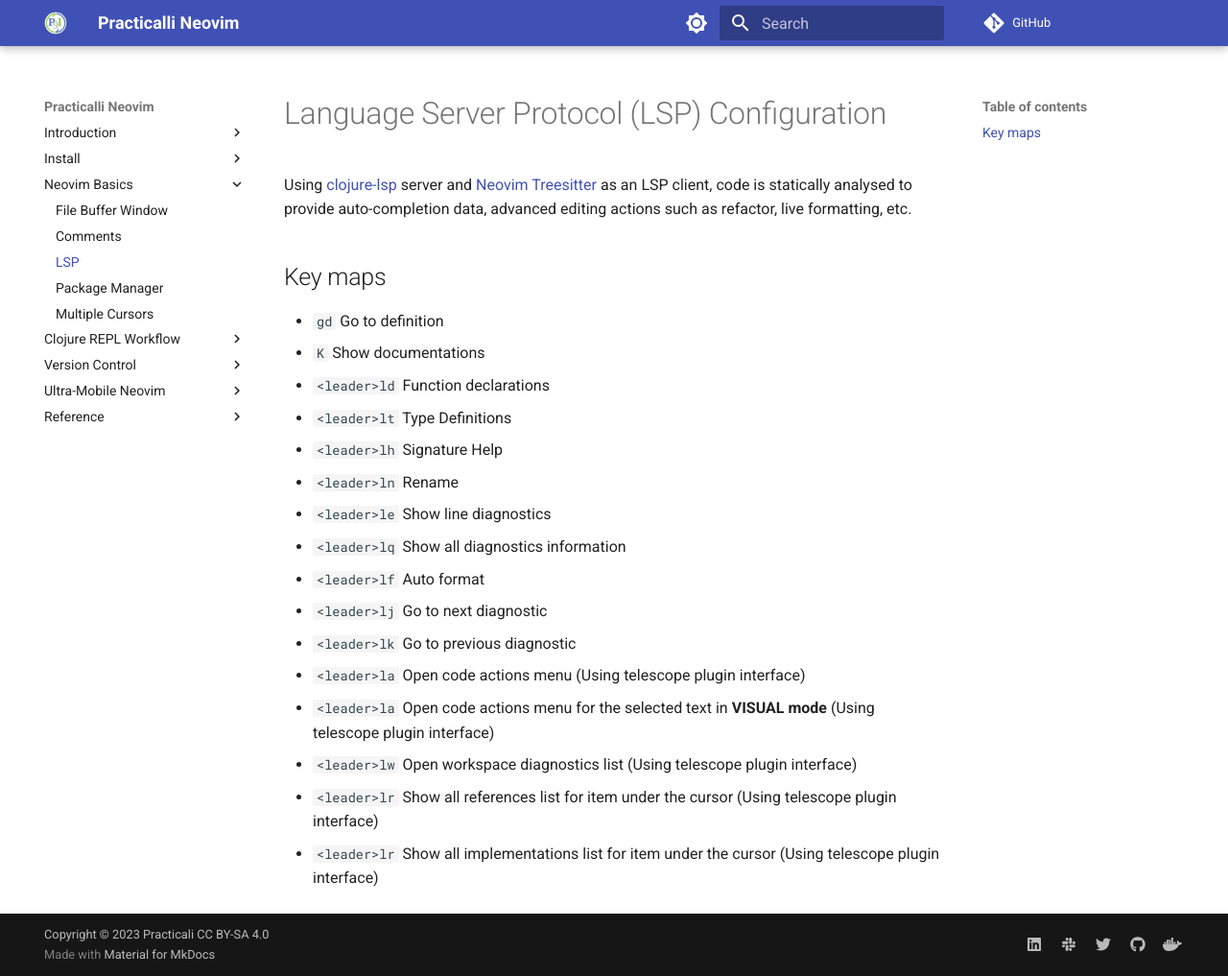
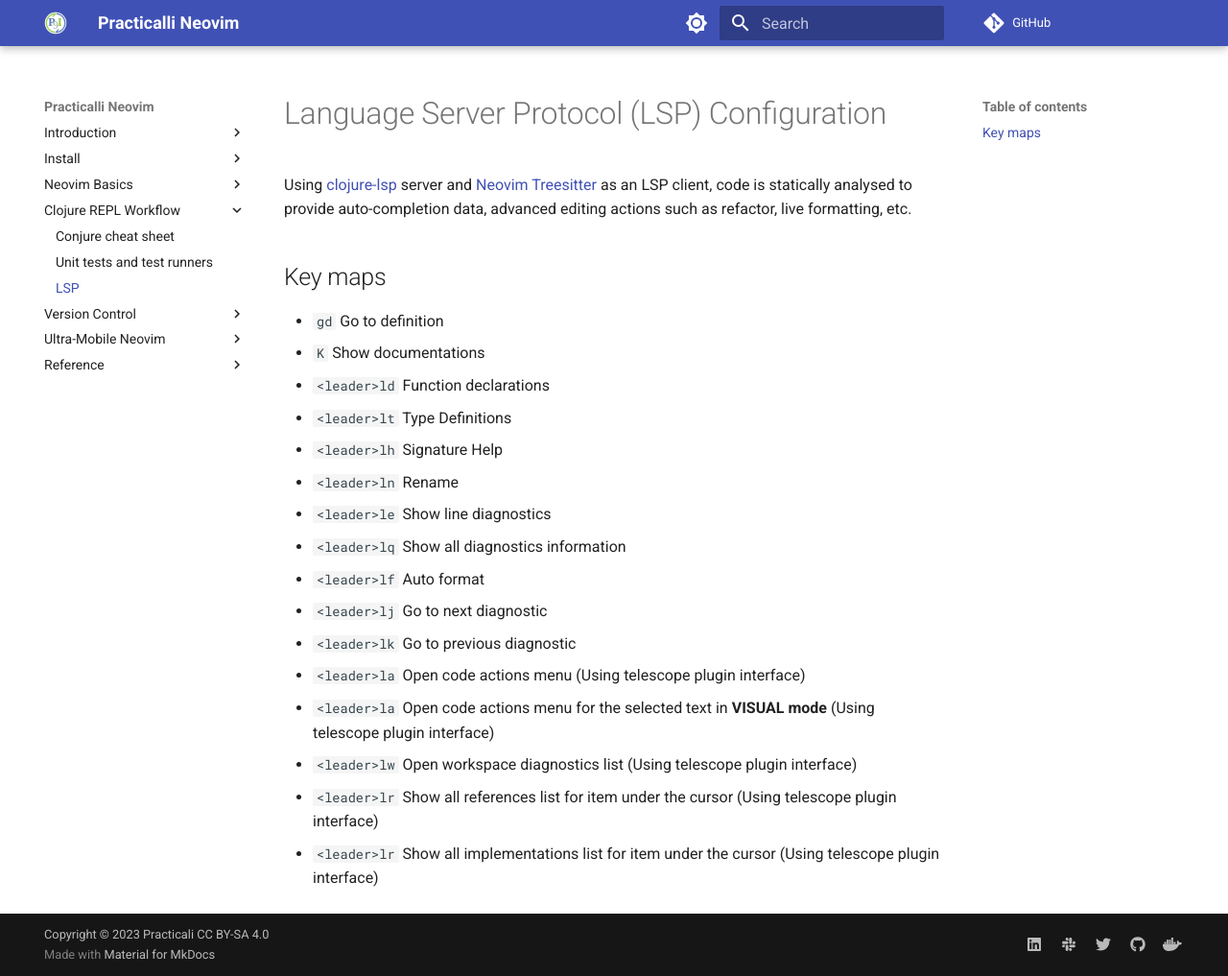
Before and after one commit to practicalli/neovim, an MkDocs documentation site: the page built from docs/repl-driven-development/language-server-protocol.md, in a window 1280 px wide and 1017 px high. Shown: the whole window at 96% size. Built offline with MkDocs 1.6.1 and Material for MkDocs 9.7.7, drawn with Linux system fonts in a browser that asks for light colours; comment, search, counter and statistics services are not loaded.

Commit message:
clojure: include lsp page from neovim-basics

```diff
--- a/mkdocs.yml
+++ b/mkdocs.yml
@@ -34,13 +34,13 @@
       - neovim-basics/index.md
       - File Buffer Window: neovim-basics/files-buffers-windows.md
       - Comments: neovim-basics/comments.md
-      - LSP: neovim-basics/language-server-protocol.md
       - Package Manager: neovim-basics/package-management.md
       - Multiple Cursors: neovim-basics/multiple-cursors.md
   - Clojure REPL Workflow:
       - repl-driven-development/index.md
       - repl-driven-development/conjure.md
       - repl-driven-development/testing.md
+      - LSP: repl-driven-development/language-server-protocol.md
   - Version Control:
       - version-control/index.md
       - Diffview: version-control/diffview.md
```
Also changed, not shown: docs/repl-driven-development/language-server-protocol.md (renamed from docs/neovim-basics/language-server-protocol.md).
